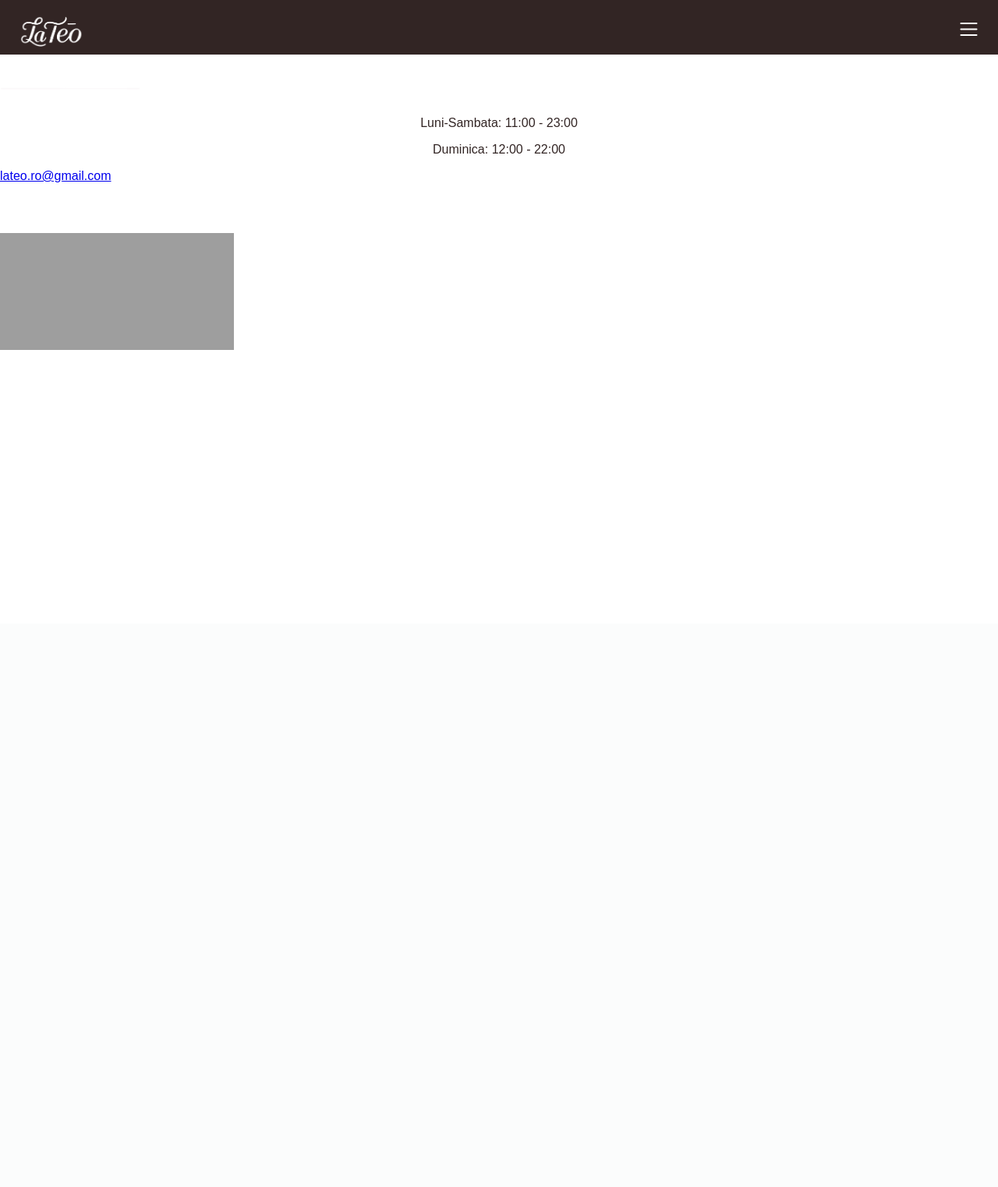
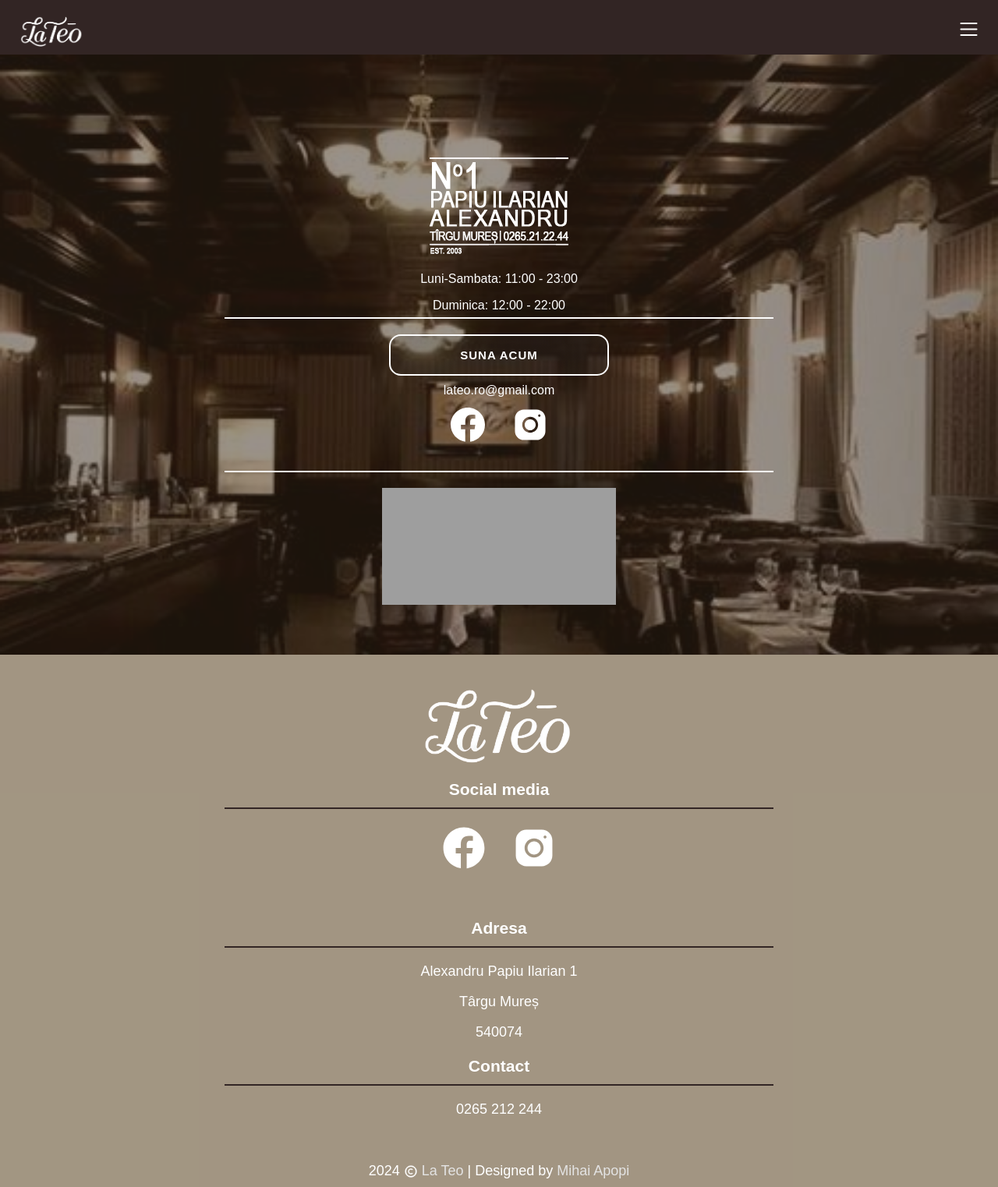
Before and after one commit to mihai1702/Restaurant_LaTeo, a PHP site: page /contact.html in a window 1280 px wide. Shown: the whole page at 78% size. Before the commit the page ends 449 px from the top, so only its background shows below. Run offline with PHP 8.4, Linux system fonts and the light colour scheme; grey boxes are pictures that could not be loaded.

Commit message:
Added contact page functions on mobile and ipad

```diff
--- a/contact.html
+++ b/contact.html
@@ -41,21 +41,45 @@
     </section>
 
     <!-- Contact section -->
-     <section class="contact">
-        <div class="contact-section">
+    <section class="contact-section">
+        <div class="contact-content">
             <img src="images/adresa.png" alt="address">
             <p>Luni-Sambata: 11:00 - 23:00</p>
             <p>Duminica: 12:00 - 22:00</p>
+            <hr>
+            <div class="contact-section-contact">
+                <a class="phone" href="tel:+0787596450">SUNA ACUM</a>
             <a href="mailto:lateo.ro@gmail.com">lateo.ro@gmail.com</a>
-            <div class="social">
-                <a href="https://www.facebook.com/LaTeoRestaurant/"><img class="facebook" src="icons/facebook-icon.svg" alt="."></a>
-                <a href="https://www.instagram.com/lateorestaurant/"><img class="instagram" src="icons/instagram-icon.svg" alt="."></a>
             </div>
 
+            <div class="social">
+                <a href="https://www.facebook.com/LaTeoRestaurant/"><img class="icon" src="icons/facebook-icon.svg" alt="."></a>
+                <a href="https://www.instagram.com/lateorestaurant/"><img class="icon" src="icons/instagram-icon.svg" alt="."></a>
+            </div>
+            <hr>
+            <div class="map">
+                <iframe src="https://www.google.com/maps/embed?pb=!1m18!1m12!1m3!1d2744.072733633324!2d24.56894799999999!3d46.546248!2m3!1f0!2f0!3f0!3m2!1i1024!2i768!4f13.1!3m3!1m2!1s0x474bb649be7a26e5%3A0x838484b5915a59d0!2sLa%20Teo%20Restaurant!5e0!3m2!1sro!2sro!4v1732048637459!5m2!1sro!2sro" style="border:0;" allowfullscreen="" loading="lazy" referrerpolicy="no-referrer-when-downgrade"></iframe>
+            </div>
         </div>
-        <div class="map">
-            <iframe src="https://www.google.com/maps/embed?pb=!1m18!1m12!1m3!1d2744.072733633324!2d24.56894799999999!3d46.546248!2m3!1f0!2f0!3f0!3m2!1i1024!2i768!4f13.1!3m3!1m2!1s0x474bb649be7a26e5%3A0x838484b5915a59d0!2sLa%20Teo%20Restaurant!5e0!3m2!1sro!2sro!4v1732048637459!5m2!1sro!2sro" style="border:0;" allowfullscreen="" loading="lazy" referrerpolicy="no-referrer-when-downgrade"></iframe>
+    </section>
+    <!-- Footer -->
+    <section class="footer">
+        <img src="images/logo-main.png" alt="...">
+        <h3>Social media</h3>
+        <hr>
+        <div class="social">
+            <a href=""><img src="icons/facebook-icon.svg" alt="."></a>
+            <a href=""><img src="icons/instagram-icon.svg" alt="."></a>
         </div>
+        <h3>Adresa</h3>
+        <hr>
+        <p>Alexandru Papiu Ilarian 1</p>
+        <p>Târgu Mureș</p>
+        <p>540074</p>
+        <h3>Contact</h3>
+        <hr>
+        <a class="footer-contact" href="tel:+0265 212 244">0265 212 244</a>
+        <p class="credentials">2024 <img class="icon" src="icons/copyright-icon.png" alt="."> <a href="index.html">La Teo </a> | Designed by <a href="https://www.linkedin.com/in/mihai-apopi-998889208/" target="_blank">Mihai Apopi</a></p>
     </section>
 </body>
 </html>
--- a/index.html
+++ b/index.html
@@ -104,7 +104,7 @@
                 </div>
             </div>
      </section>
-     <!-- Footer -->
+    <!-- Footer -->
     <section class="footer">
         <img src="images/logo-main.png" alt="...">
         <h3>Social media</h3>
--- a/style.css
+++ b/style.css
@@ -84,18 +84,21 @@ h1{
     margin: 0;
 }
 
-.home-page-section{
+.home-page-section, .contact-section{
     background-image: url('images/img_restaurant.jpg');
     background-size: cover;
     background-position: center;
     background-repeat: no-repeat;
     margin: 0;
 }
-.home-page-content{
+.home-page-content, .contact-content{
     display: block;
     text-align: center;
     padding-top: 200px;
     background-color: rgba(55,38,22,0.5);
+    color: #fff;
+}
+.home-page-section h1{
     color: #fff;
 }
 .home-page-content .logo{
@@ -286,3 +289,35 @@ hr{
 .credentials a:hover{
     color: #fff;
 }
+
+
+/* ------------------------------- */
+        /* Contact page */
+
+.contact-section{
+    display: block;
+}
+.contact-section p, a{
+    color: white;
+    text-decoration: none;
+}
+.contact-section .icon{
+    width: 50px;
+    height: 50px;
+}
+.contact-section hr{
+    background-color: #fff;
+}
+.contact-section-contact a{
+    display: block;
+    margin-bottom: 10px;
+}
+.social{
+    gap: 30px;
+}
+.social a{
+    margin-bottom: 40px;
+}
+.map{
+    padding-bottom: 60px;
+}
```
